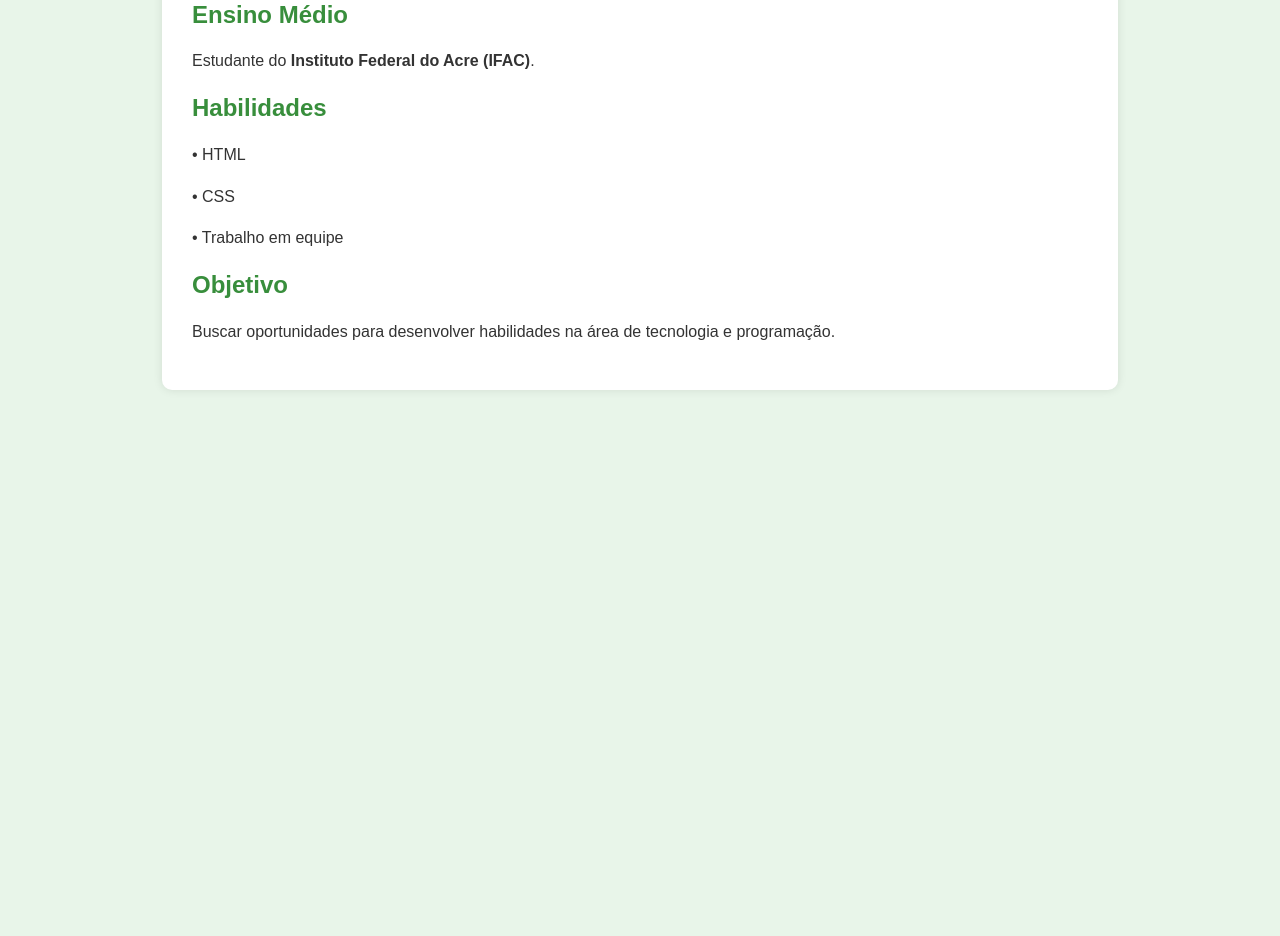
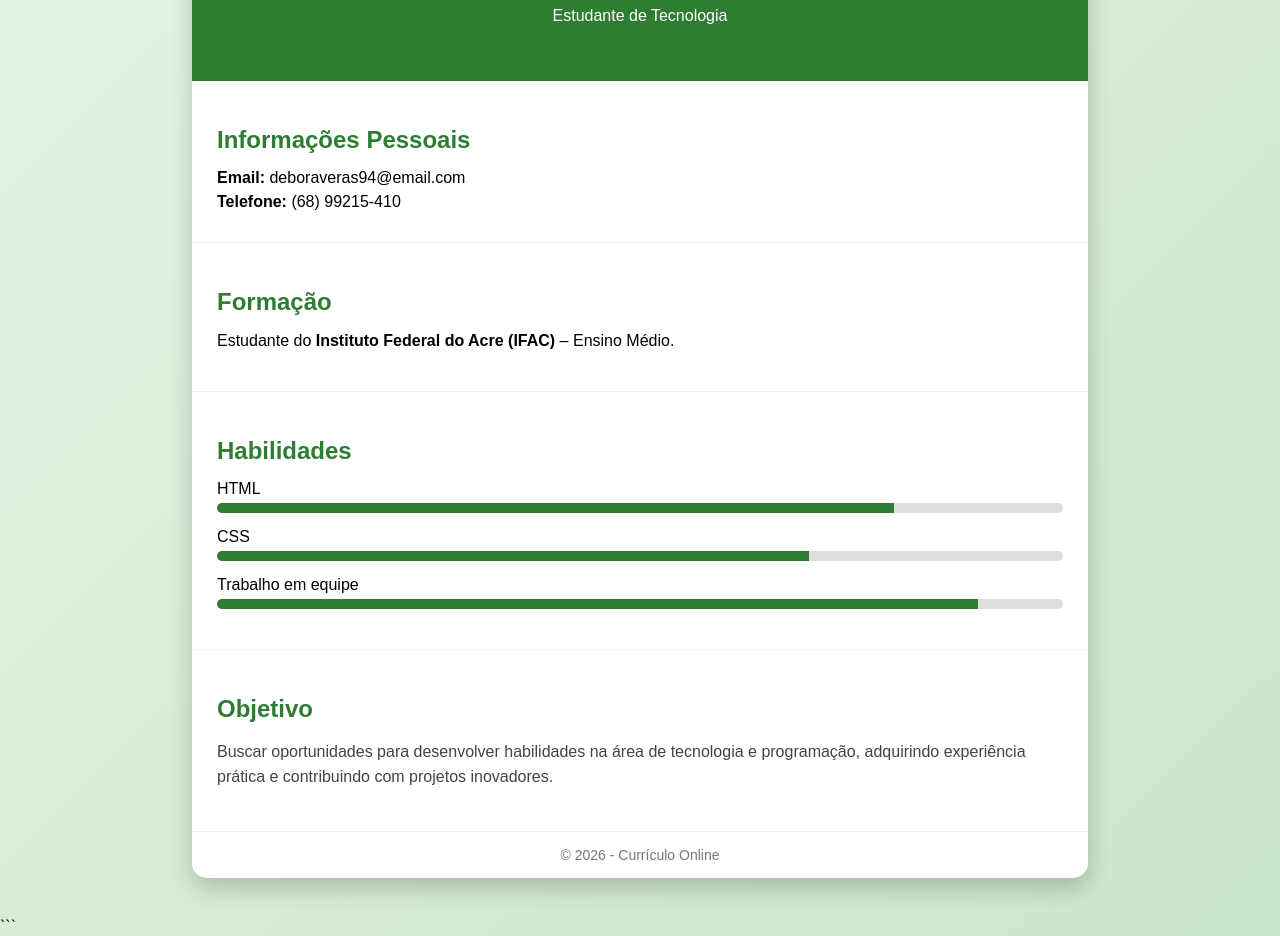
Before and after one commit to deboraveras94-dev/verasnex, a plain HTML site: page index.html in a window 1280 px wide. Shown: the part 341-1277 px from the top of the page. Before the commit the page ends 800 px from the top, so only its background shows below. Drawn offline with Linux system fonts and the light colour scheme.

Commit message:
alterei o index

````diff
--- a/index.html
+++ b/index.html
@@ -1,45 +1,116 @@
+```html
 <!DOCTYPE html>
 <html lang="pt-BR">
 <head>
 <meta charset="UTF-8">
-<title>Currículo</title>
+<title>Currículo - Débora</title>
 
 <style>
+
 body{
     font-family: Arial, sans-serif;
-        background-color: #e8f5e9;
-        margin: 0;
-        padding: 0;
+    background: linear-gradient(135deg,#e8f5e9,#c8e6c9);
+    margin:0;
 }
 
+/* container principal */
+
 .container{
-        width: 70%;
-        margin: 40px auto;
-        background: white;
-        padding: 30px;
-        border-radius: 10px;
-        box-shadow: 0 0 10px rgba(0,0,0,0.1);
-        border-top: 8px solid #2e7d32;
+    width:70%;
+    margin:40px auto;
+    background:white;
+    border-radius:15px;
+    box-shadow:0 10px 25px rgba(0,0,0,0.2);
+    overflow:hidden;
 }
 
-    h1{
-        color: #2e7d32;
-        border-bottom: 2px solid #2e7d32;
-        padding-bottom: 5px;
+/* cabeçalho */
+
+.header{
+    background:#2e7d32;
+    color:white;
+    text-align:center;
+    padding:40px;
 }
 
-    h2{
-        color: #388e3c;
-        margin-top: 20px;
+/* foto */
+
+.foto{
+    width:160px;
+    height:160px;
+    border-radius:50%;
+    border:5px solid white;
+    object-fit:cover;
+    box-shadow:0 6px 15px rgba(0,0,0,0.3);
+    transition:transform 0.3s;
 }
 
-    p{
-        color: #333;
-        line-height: 1.6;
+.foto:hover{
+    transform:scale(1.08);
 }
 
-    .info{
-        margin-bottom: 15px;
+/* seções */
+
+.section{
+    padding:25px;
+    border-bottom:1px solid #eee;
+}
+
+.section h2{
+    color:#2e7d32;
+    margin-bottom:15px;
+}
+
+.info p{
+    margin:6px 0;
+}
+
+/* habilidades */
+
+.skill{
+    margin-bottom:15px;
+}
+
+.skill-name{
+    margin-bottom:5px;
+}
+
+.skill-bar{
+    background:#ddd;
+    height:10px;
+    border-radius:10px;
+    overflow:hidden;
+}
+
+.skill-level{
+    height:10px;
+    background:#2e7d32;
+}
+
+/* objetivo */
+
+.objetivo{
+    line-height:1.6;
+    color:#444;
+}
+
+/* rodapé */
+
+.footer{
+    text-align:center;
+    padding:15px;
+    font-size:14px;
+    color:#777;
+}
+
+/* responsivo */
+
+@media(max-width:800px){
+
+.container{
+width:90%;
+}
+
 }
 
 </style>
@@ -49,33 +120,98 @@
 
 <div class="container">
 
-    <h1>Currículo</h1>
+<div class="header">
 
-    <div class="info">
-        <h2>Informações Pessoais</h2>
-        <p><strong>Nome:</strong> Débora</p>
-        <p><strong>Email:</strong> deboraveras94@email.com</p>
-        <p><strong>Telefone:</strong> (68) 99215-410'</p>
+<img src="verasnex/foto.jpg.jpg" class="foto">
+
+<h1>Débora</h1>
+
+<p>Estudante de Tecnologia</p>
+
 </div>
 
-    <div class="info">
-        <h2>Ensino Médio</h2>
-        <p>Estudante do <strong>Instituto Federal do Acre (IFAC)</strong>.</p>
+<div class="section info">
+
+<h2>Informações Pessoais</h2>
+
+<p><strong>Email:</strong> deboraveras94@email.com</p>
+
+<p><strong>Telefone:</strong> (68) 99215-410</p>
+
 </div>
 
-    <div class="info">
-        <h2>Habilidades</h2>
-        <p>• HTML</p>
-        <p>• CSS</p>
-        <p>• Trabalho em equipe</p>
+<div class="section">
+
+<h2>Formação</h2>
+
+<p>Estudante do <strong>Instituto Federal do Acre (IFAC)</strong> – Ensino Médio.</p>
+
 </div>
 
-    <div class="info">
+<div class="section">
+
+<h2>Habilidades</h2>
+
+<div class="skill">
+
+<div class="skill-name">HTML</div>
+
+<div class="skill-bar">
+
+<div class="skill-level" style="width:80%"></div>
+
+</div>
+
+</div>
+
+<div class="skill">
+
+<div class="skill-name">CSS</div>
+
+<div class="skill-bar">
+
+<div class="skill-level" style="width:70%"></div>
+
+</div>
+
+</div>
+
+<div class="skill">
+
+<div class="skill-name">Trabalho em equipe</div>
+
+<div class="skill-bar">
+
+<div class="skill-level" style="width:90%"></div>
+
+</div>
+
+</div>
+
+</div>
+
+<div class="section">
+
 <h2>Objetivo</h2>
-        <p>Buscar oportunidades para desenvolver habilidades na área de tecnologia e programação.</p>
+
+<p class="objetivo">
+
+Buscar oportunidades para desenvolver habilidades na área de tecnologia e programação,
+
+adquirindo experiência prática e contribuindo com projetos inovadores.
+
+</p>
+
+</div>
+
+<div class="footer">
+
+© 2026 - Currículo Online
+
 </div>
 
 </div>
 
 </body>
 </html>
+```
````
Lines whose indentation alone changed are shown as unchanged.
